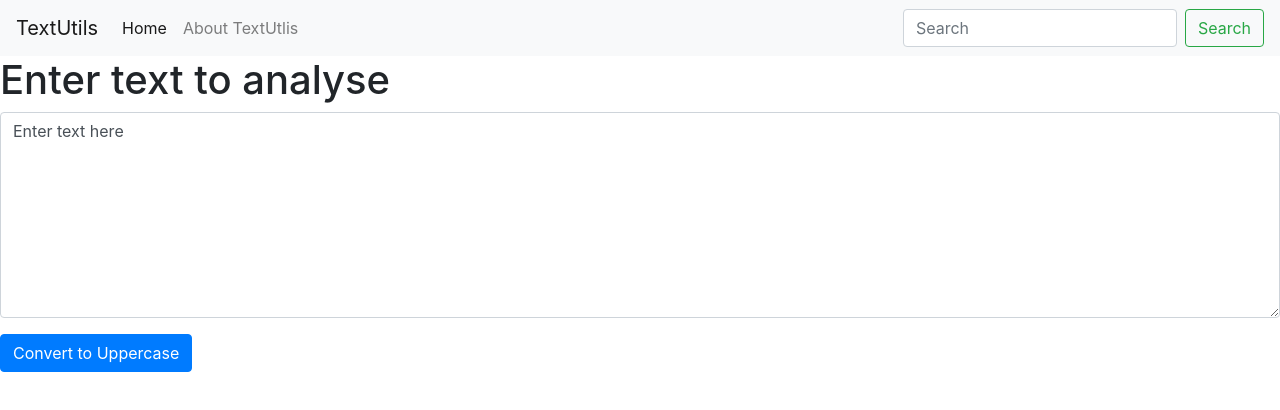
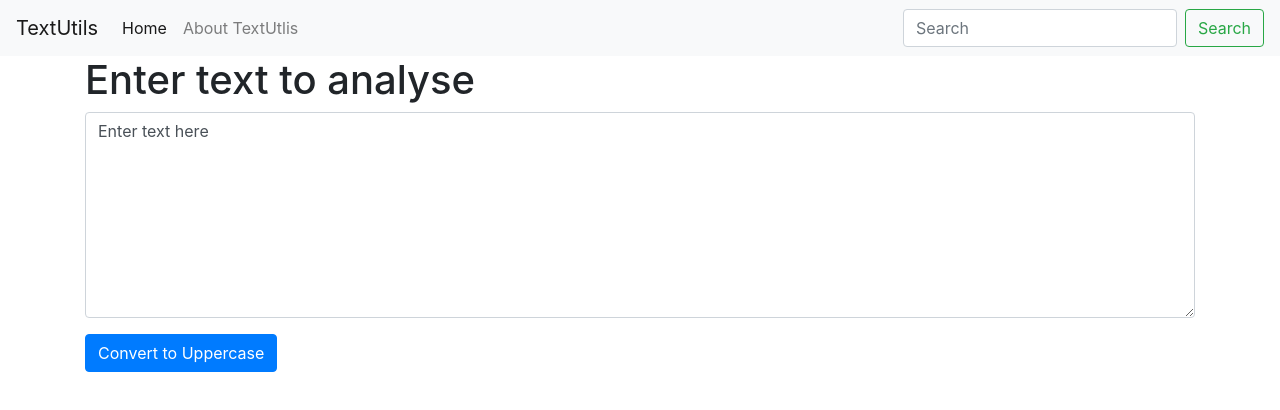
Before and after one commit to Parishri07/my-first-react-app, a React (Create React App) app: page / in a window 1280 px wide. Shown: the top 410 px of the page. Built offline with nearby package versions, Linux system fonts and the light colour scheme.

Commit message:
spelling mistake

```diff
--- a/src/App.js
+++ b/src/App.js
@@ -10,7 +10,7 @@
     {/* <Navbar title="TextUtils2"/> */}
     {/* <Navbar /> */}
     <Navbar title="TextUtils" aboutText="About TextUtlis"/>
-    <div className="contanier">
+    <div className="container">
     <TextForm heading="Enter text to analyse"/>
     </div>
 
```
